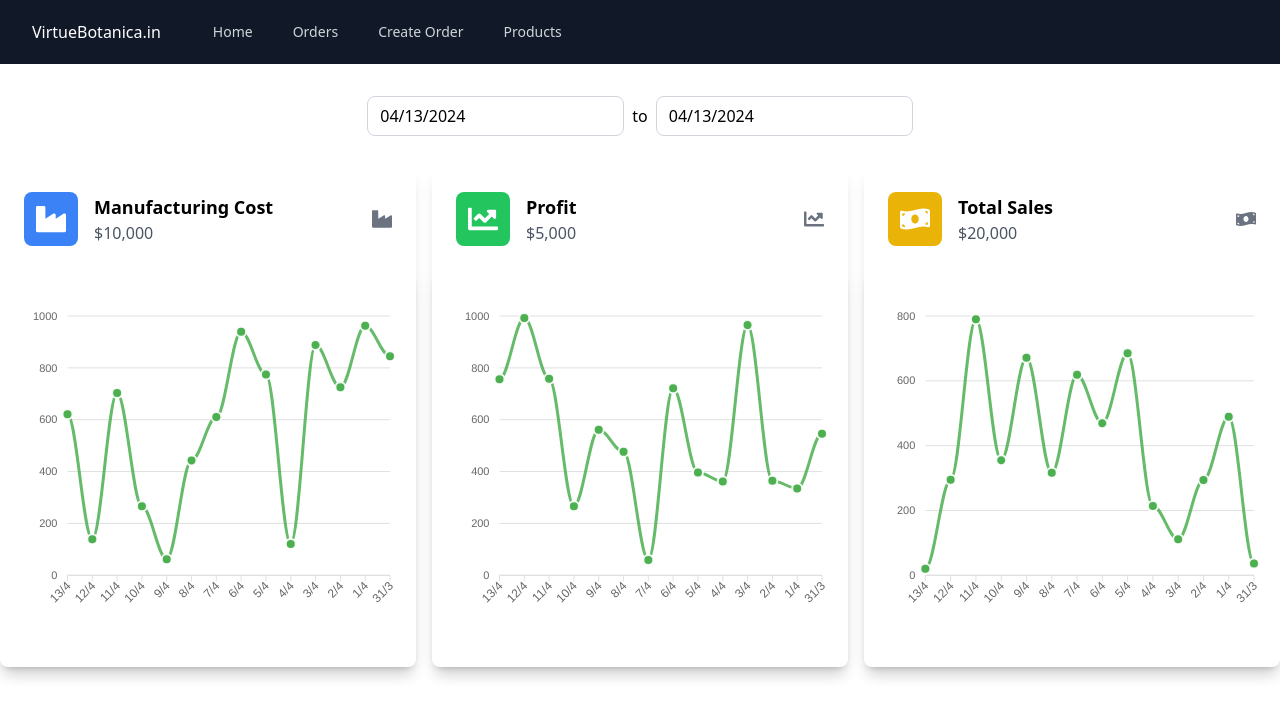
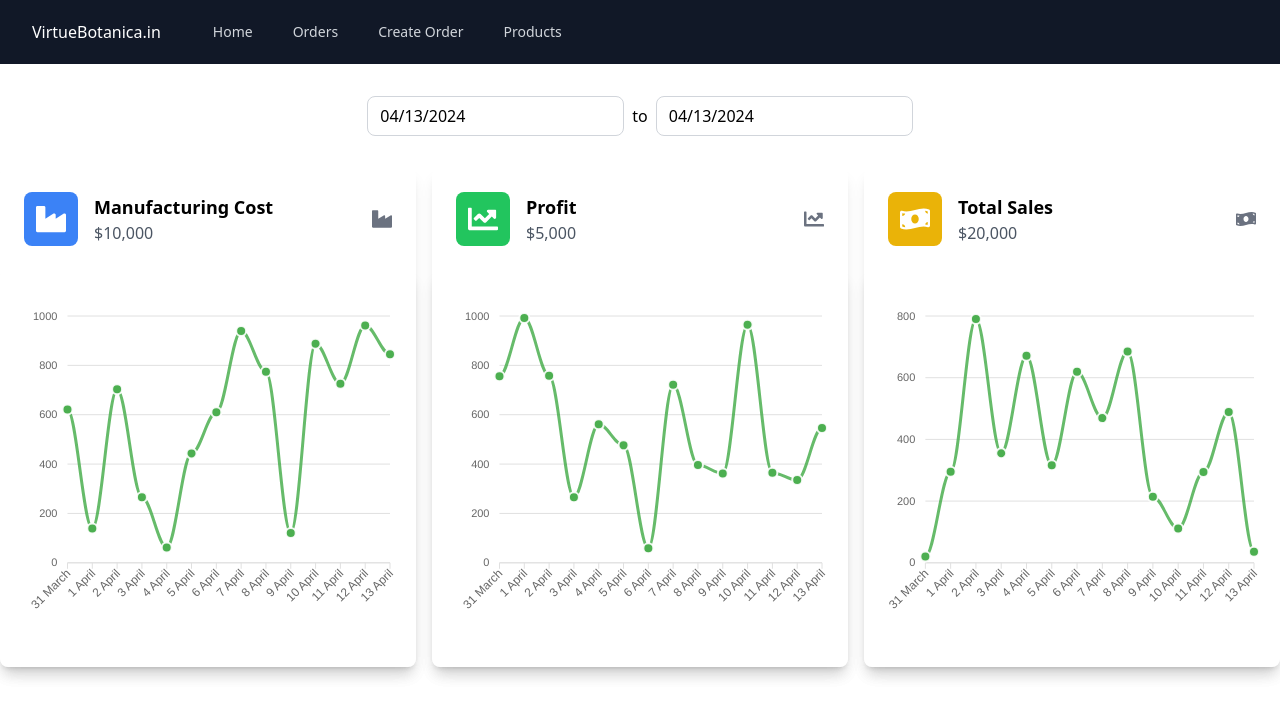
Before and after one commit to Guru6163/virtue-botanica, a React (Create React App) app: page / in a window 1280 px wide. Shown: the top 718 px of the page. Built offline with nearby package versions, Linux system fonts and the light colour scheme.

Commit message:
Line Chart Fix

```diff
--- a/src/components/LineChart.jsx
+++ b/src/components/LineChart.jsx
@@ -10,7 +10,11 @@ const LineChart = ({ interval = 'past14' }) => {
 
         switch (interval) {
             case 'daily':
-                categories = new Array(7).fill().map((_, index) => `Day ${index + 1}`);
+                categories = new Array(7).fill().map((_, index) => {
+                    const date = new Date();
+                    date.setDate(date.getDate() - index);
+                    return `${date.getDate()} ${getMonthName(date.getMonth())}`; // Get real month name
+                }).reverse(); // Reverse the array to get dates in ascending order
                 seriesData = new Array(7).fill().map(() => Math.floor(Math.random() * 1000)); // Random sales data for 7 days
                 break;
             case 'weekly':
@@ -18,31 +22,35 @@ const LineChart = ({ interval = 'past14' }) => {
                 seriesData = new Array(4).fill().map(() => Math.floor(Math.random() * 1000)); // Random sales data for 4 weeks
                 break;
             case 'monthly':
-                categories = new Array(4).fill().map((_, index) => `Month ${index + 1}`);
+                categories = new Array(4).fill().map((_, index) => {
+                    const date = new Date();
+                    date.setMonth(date.getMonth() - index);
+                    return `${getMonthName(date.getMonth())} ${date.getFullYear()}`; // Get real month name and year
+                }).reverse();
                 seriesData = new Array(4).fill().map(() => Math.floor(Math.random() * 1000)); // Random sales data for 4 months
                 break;
             case 'past7':
                 categories = new Array(7).fill().map((_, index) => {
                     const date = new Date();
                     date.setDate(date.getDate() - index);
-                    return `${date.getDate()}/${date.getMonth() + 1}`;
-                });
+                    return `${date.getDate()} ${getMonthName(date.getMonth())}`; // Get real month name
+                }).reverse(); // Reverse the array to get dates in ascending order
                 seriesData = new Array(7).fill().map(() => Math.floor(Math.random() * 1000)); // Random sales data for 7 days
                 break;
             case 'past14':
                 categories = new Array(14).fill().map((_, index) => {
                     const date = new Date();
                     date.setDate(date.getDate() - index);
-                    return `${date.getDate()}/${date.getMonth() + 1}`;
-                });
+                    return `${date.getDate()} ${getMonthName(date.getMonth())}`; // Get real month name
+                }).reverse(); // Reverse the array to get dates in ascending order
                 seriesData = new Array(14).fill().map(() => Math.floor(Math.random() * 1000)); // Random sales data for 14 days
                 break;
             case 'past30':
                 categories = new Array(30).fill().map((_, index) => {
                     const date = new Date();
                     date.setDate(date.getDate() - index);
-                    return `${date.getDate()}/${date.getMonth() + 1}`;
-                });
+                    return `${date.getDate()} ${getMonthName(date.getMonth())}`; // Get real month name
+                }).reverse(); // Reverse the array to get dates in ascending order
                 seriesData = new Array(30).fill().map(() => Math.floor(Math.random() * 1000)); // Random sales data for 30 days
                 break;
             default:
@@ -54,6 +62,11 @@ const LineChart = ({ interval = 'past14' }) => {
             categories,
             series: [{ name: 'Sales', data: seriesData }]
         };
+    };
+
+    const getMonthName = (monthIndex) => {
+        const months = ['January', 'February', 'March', 'April', 'May', 'June', 'July', 'August', 'September', 'October', 'November', 'December'];
+        return months[monthIndex];
     };
 
     const dummyData = generateDummyData();
@@ -85,8 +98,10 @@ const LineChart = ({ interval = 'past14' }) => {
         },
         colors: ['#4caf50'], // Line color
         dataLabels: {
-            enabled: false // Disable data labels
+            enabled: true,
+            enabledOnSeries: [1]
         },
+
         stroke: {
             curve: 'smooth', // Smooth curve for the line
             width: 3 // Line width
```
